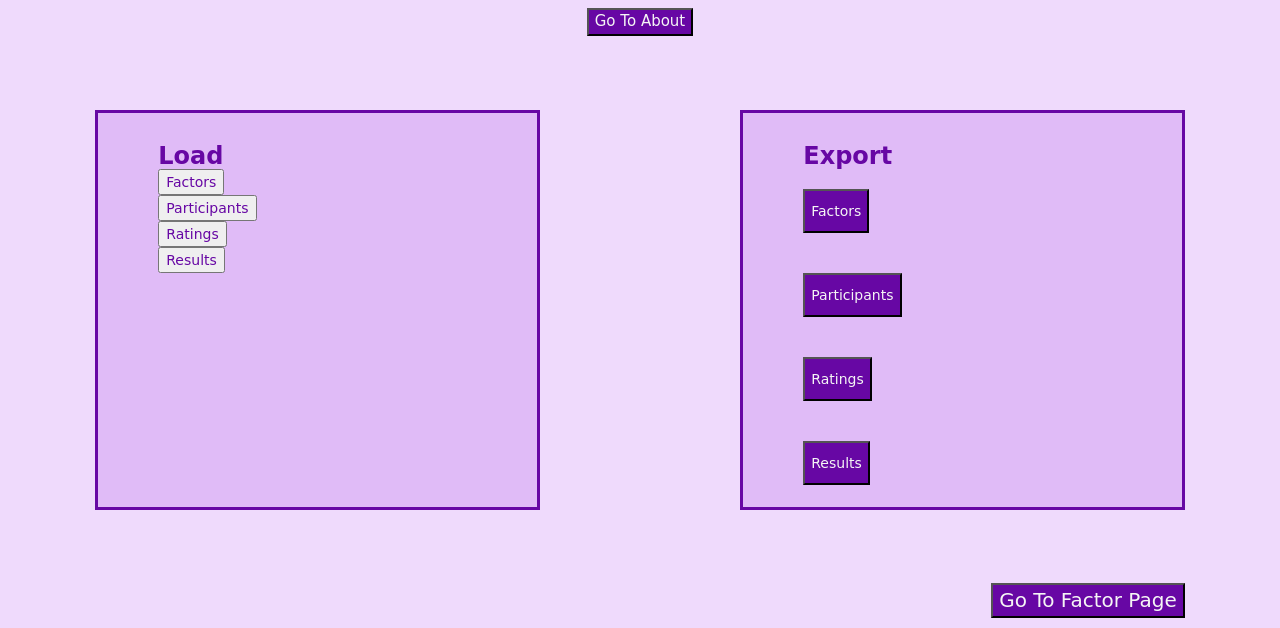
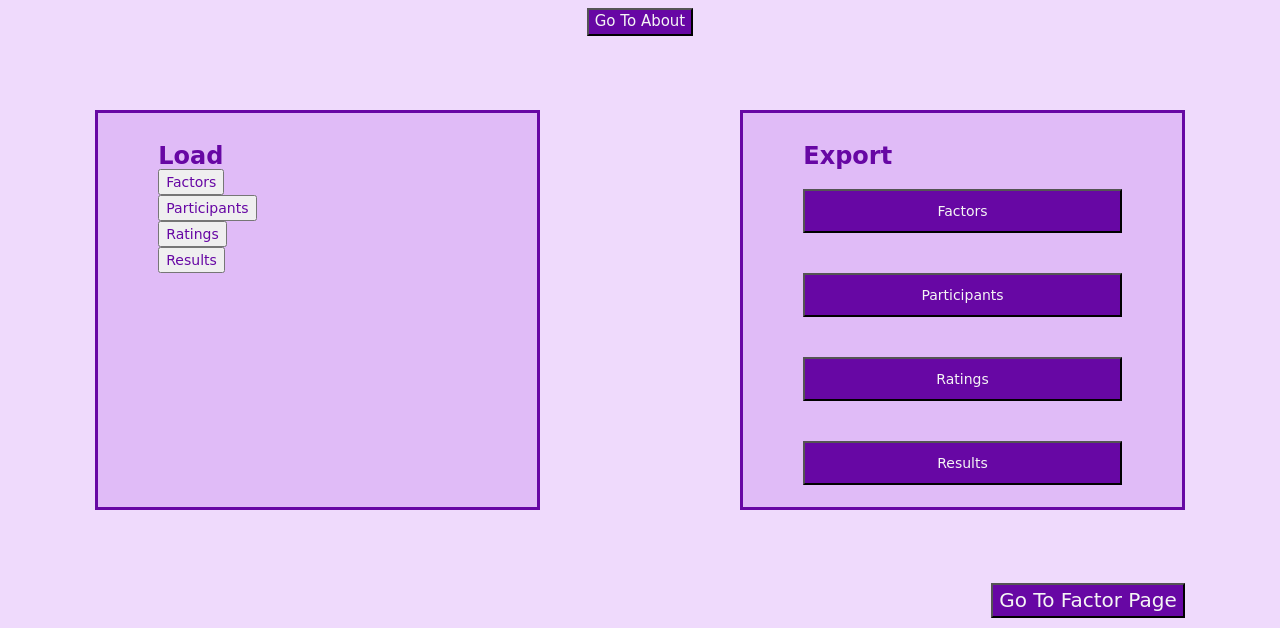
Before and after one commit to VERSO-UVM/Interactive-Management-App, a Flask app: page / in a window 1280 px wide. Shown: the part 323-951 px from the top of the page. Run offline with Flask 3, Linux system fonts and the light colour scheme; some libraries are stand-ins or nearby versions.

Commit message:
buttons within "Export" are correct size

```diff
--- a/flask_app/static/css/index.css
+++ b/flask_app/static/css/index.css
@@ -103,6 +103,7 @@ h4 {
 
 .export {
   width: 100%;
+  padding-right: 60px;
 }
 
 .exportButton {
@@ -113,4 +114,6 @@ h4 {
   margin-top: 20px;
   margin-bottom: 20px;
   justify-self: center;
+  width: 100%;
+  box-sizing: border-box;
 }
```
